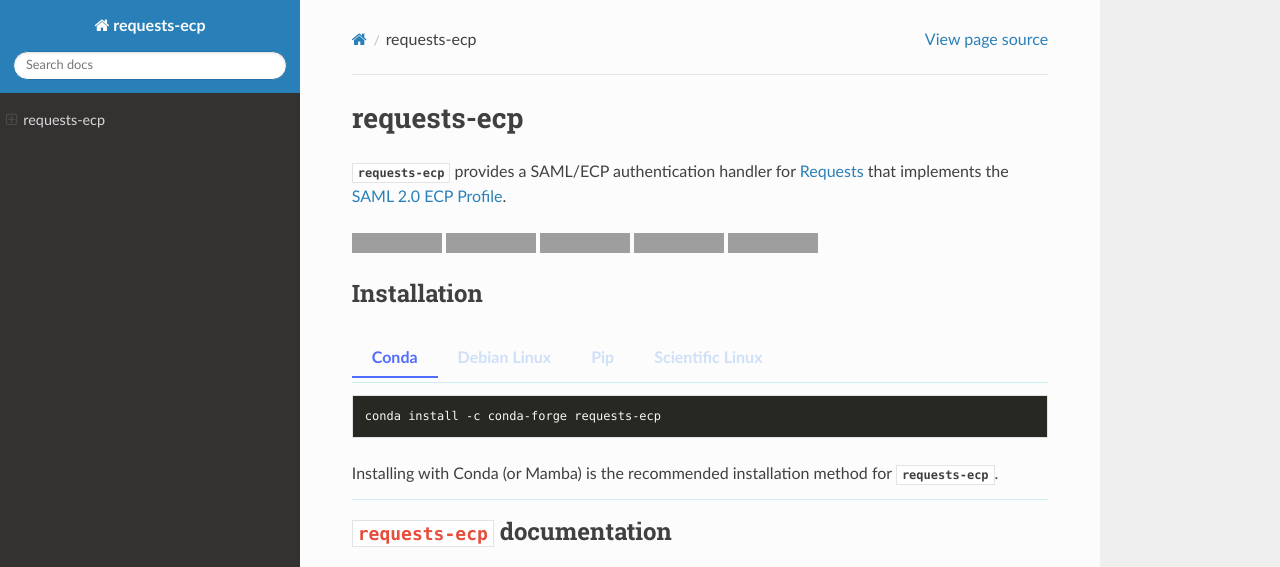
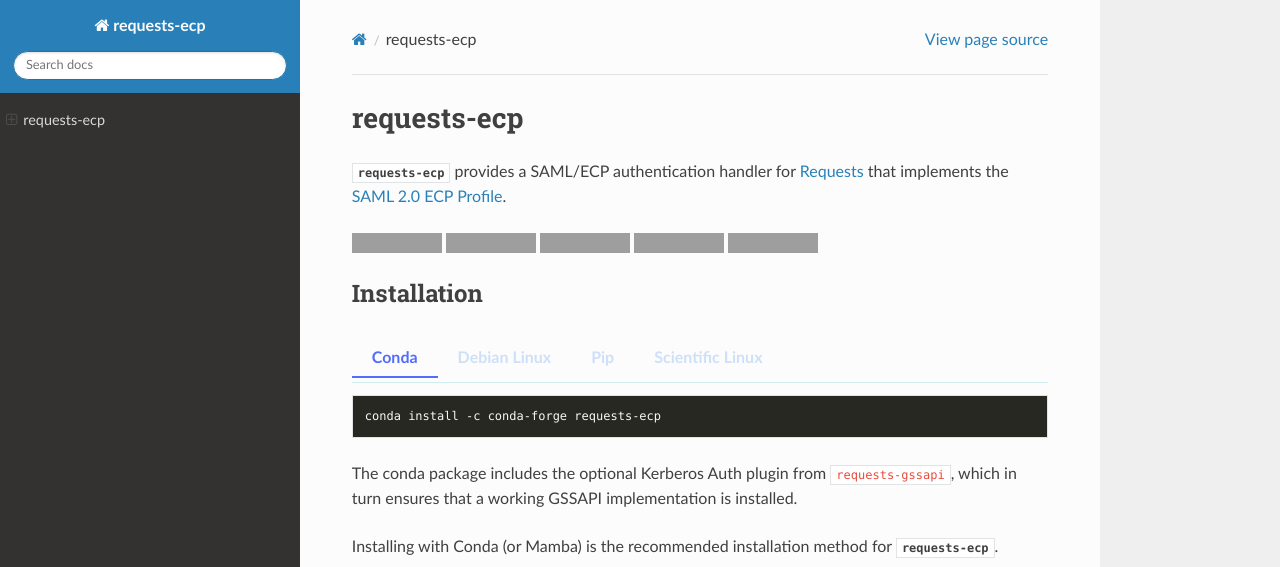
Before and after one commit to duncanmmacleod/requests-ecp, a Sphinx documentation site: the page built from docs/index.rst, in a window 1280 px wide, cut to the strip 0-567 px from the top of the page. Built offline with Sphinx 7.4.7 and the Read the Docs theme 2.0.0, drawn with Linux system fonts in a browser that asks for light colours; grey boxes are pictures that could not be loaded.

Commit message:
docs: add notes about installing kerberos

```diff
--- a/docs/index.rst
+++ b/docs/index.rst
@@ -32,6 +32,10 @@
 
         conda install -c conda-forge requests-ecp
 
+    The conda package includes the optional Kerberos Auth plugin
+    from ``requests-gssapi``, which in turn ensures that a working
+    GSSAPI implementation is installed.
+
     Installing with Conda (or Mamba) is the recommended installation
     method for `requests-ecp`.
 
@@ -51,6 +55,26 @@
     .. code-block:: bash
 
         python -m pip install requests-ecp
+
+    .. admonition:: Default ``pip install`` doesn't include Kerberos Auth support
+
+       By default ``pip install requests-ecp`` does not bundle
+       Kerberos auth support.
+       This is provided by the
+       `requests-gssapi <https://github.com/pythongssapi/requests-gssapi>`__
+       package, which in turn relies on a working installation of GSSAPI
+       (such as MIT Kerberos).
+
+       The ``requests-ecp[kerberos]`` extra can be used to automatically
+       include ``requests-gssapi``:
+
+       .. code-block:: shell
+
+           python -m pip install requests-ecp[kerberos]
+
+       If you need Kerberos auth, and need to install GSSAPI itself on your
+       system, it is recommended that you
+       **use Conda to install `requests-ecp`**.
 
 .. tabbed:: Scientific Linux
 
```
